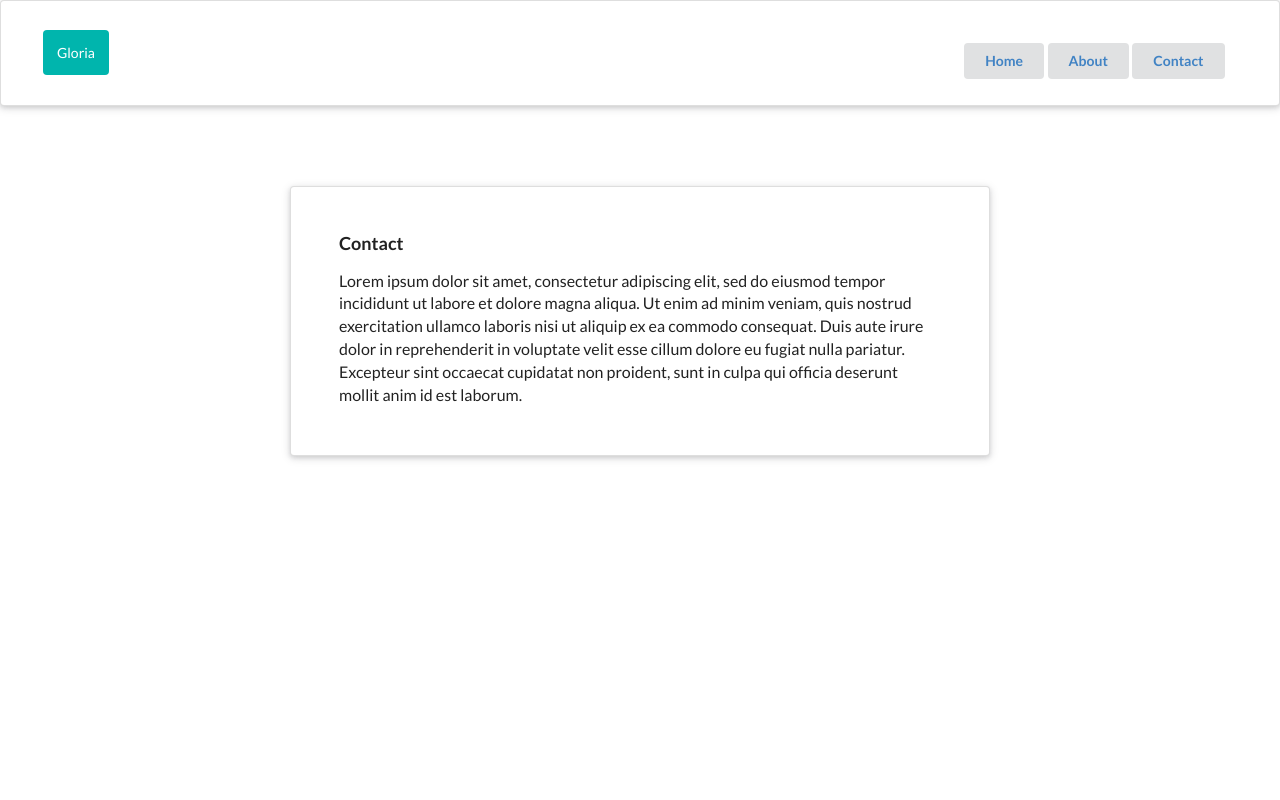
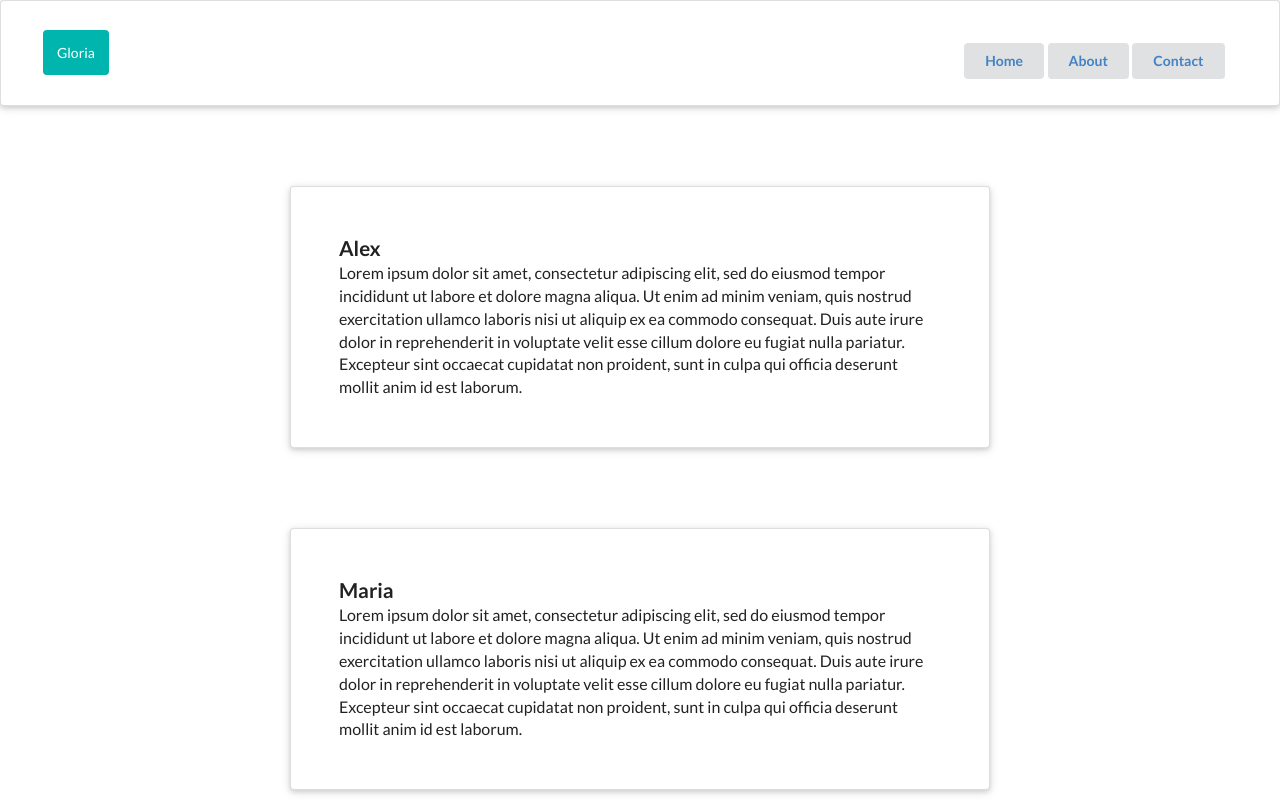
Before and after one commit to John-Cassidy/react-router, a React (Create React App) app: page /contact in a window 1280 px wide. Built offline with nearby package versions, Linux system fonts and the light colour scheme.

Commit message:
pass params with router v6

```diff
--- /dev/null
+++ b/src/components/Card.js
@@ -0,0 +1,45 @@
+import React, { Component } from 'react';
+
+import { useParams } from 'react-router-dom';
+
+function withParams(Component) {
+  return (props) => <Component {...props} params={useParams()} />;
+}
+
+class Card extends React.Component {
+  state = { user: '' };
+
+  componentDidMount() {
+    let { user } = this.props.params;
+    this.setState({ user });
+  }
+
+  render() {
+    const { user } = this.state;
+    return (
+      <div
+        className='ui raised very padded text container segment'
+        style={{ marginTop: '80px' }}
+      >
+        <h3 className='ui header'>{user}</h3>
+      </div>
+    );
+  }
+}
+
+// const Card = () => {
+//   let { user } = useParams();
+
+//   return user ? (
+//     <div
+//       className='ui raised very padded text container segment'
+//       style={{ marginTop: '80px' }}
+//     >
+//       <h3 className='ui header'>{user}</h3>
+//     </div>
+//   ) : (
+//     <div>Loading...</div>
+//   );
+// };
+
+export default withParams(Card);
--- a/src/components/Contact.js
+++ b/src/components/Contact.js
@@ -1,3 +1,4 @@
+import { Link } from 'react-router-dom';
 import React from 'react';
 
 // import { useNavigate } from 'react-router-dom';
@@ -8,20 +9,41 @@ const Contact = () => {
   //   navigate('/about');
   // }, 2000);
   return (
+    <div>
       <div
         className='ui raised very padded text container segment'
         style={{ marginTop: '80px' }}
       >
-      <h3 className='ui header'>Contact</h3>
+        <Link to='/alex' className='ui header'>
+          Alex
+        </Link>
         <p>
-        Lorem ipsum dolor sit amet, consectetur adipiscing elit, sed do eiusmod
-        tempor incididunt ut labore et dolore magna aliqua. Ut enim ad minim
-        veniam, quis nostrud exercitation ullamco laboris nisi ut aliquip ex ea
-        commodo consequat. Duis aute irure dolor in reprehenderit in voluptate
-        velit esse cillum dolore eu fugiat nulla pariatur. Excepteur sint
-        occaecat cupidatat non proident, sunt in culpa qui officia deserunt
-        mollit anim id est laborum.
+          Lorem ipsum dolor sit amet, consectetur adipiscing elit, sed do
+          eiusmod tempor incididunt ut labore et dolore magna aliqua. Ut enim ad
+          minim veniam, quis nostrud exercitation ullamco laboris nisi ut
+          aliquip ex ea commodo consequat. Duis aute irure dolor in
+          reprehenderit in voluptate velit esse cillum dolore eu fugiat nulla
+          pariatur. Excepteur sint occaecat cupidatat non proident, sunt in
+          culpa qui officia deserunt mollit anim id est laborum.
         </p>
+      </div>
+      <div
+        className='ui raised very padded text container segment'
+        style={{ marginTop: '80px' }}
+      >
+        <Link to='/maria' className='ui header'>
+          Maria
+        </Link>
+        <p>
+          Lorem ipsum dolor sit amet, consectetur adipiscing elit, sed do
+          eiusmod tempor incididunt ut labore et dolore magna aliqua. Ut enim ad
+          minim veniam, quis nostrud exercitation ullamco laboris nisi ut
+          aliquip ex ea commodo consequat. Duis aute irure dolor in
+          reprehenderit in voluptate velit esse cillum dolore eu fugiat nulla
+          pariatur. Excepteur sint occaecat cupidatat non proident, sunt in
+          culpa qui officia deserunt mollit anim id est laborum.
+        </p>
+      </div>
     </div>
   );
 };
--- a/src/index.js
+++ b/src/index.js
@@ -2,6 +2,7 @@ import { BrowserRouter, Route, Routes } from 'react-router-dom';
 
 import About from './components/About';
 import App from './App';
+import Card from './components/Card';
 import Contact from './components/Contact';
 import Home from './components/Home';
 import React from 'react';
@@ -15,14 +16,7 @@ ReactDOM.render(
           <Route exact path='' element={<Home />} />
           <Route path='/about' element={<About />} />
           <Route path='/contact' element={<Contact />} />
-          <Route
-            path='*'
-            element={
-              <main style={{ padding: '1rem' }}>
-                <p>There's nothing here!</p>
-              </main>
-            }
-          />
+          <Route path='/:user' element={<Card />} />
         </Route>
       </Routes>
     </div>
```
Lines whose indentation alone changed are shown as unchanged.
